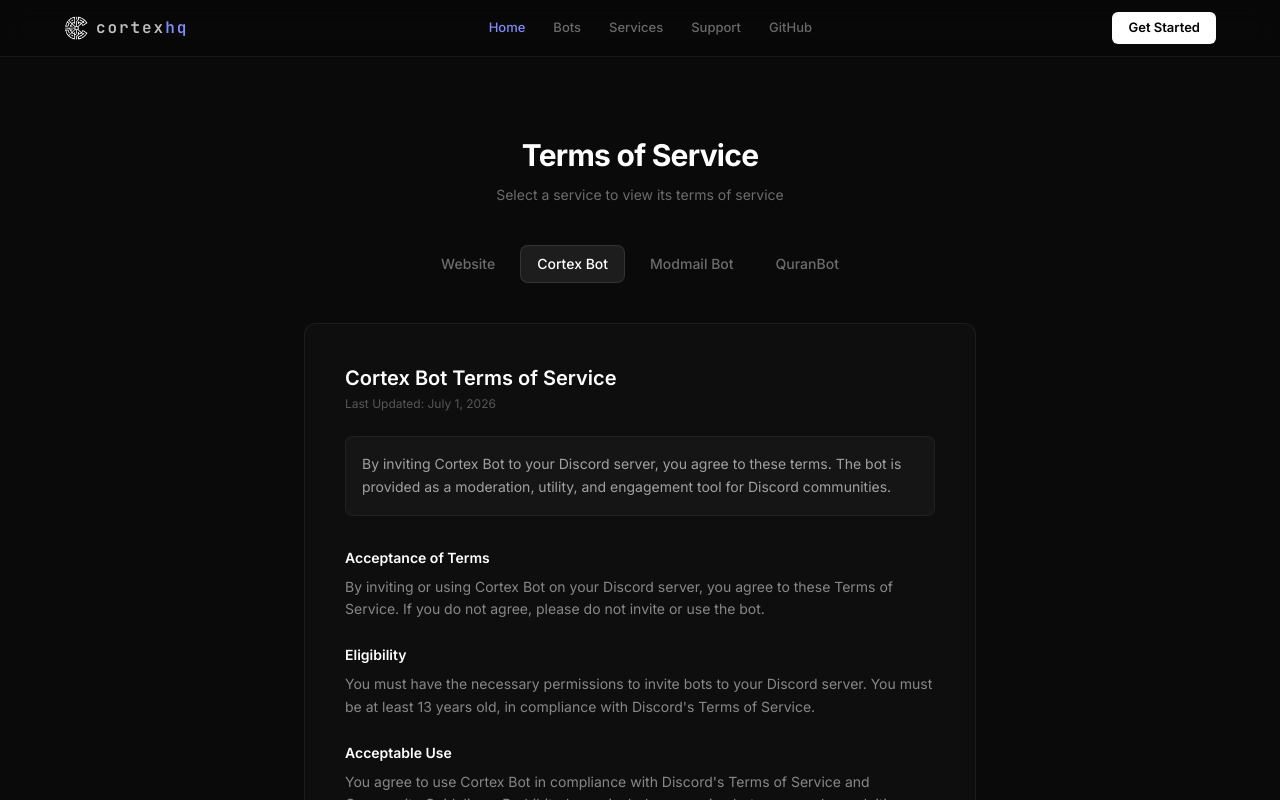
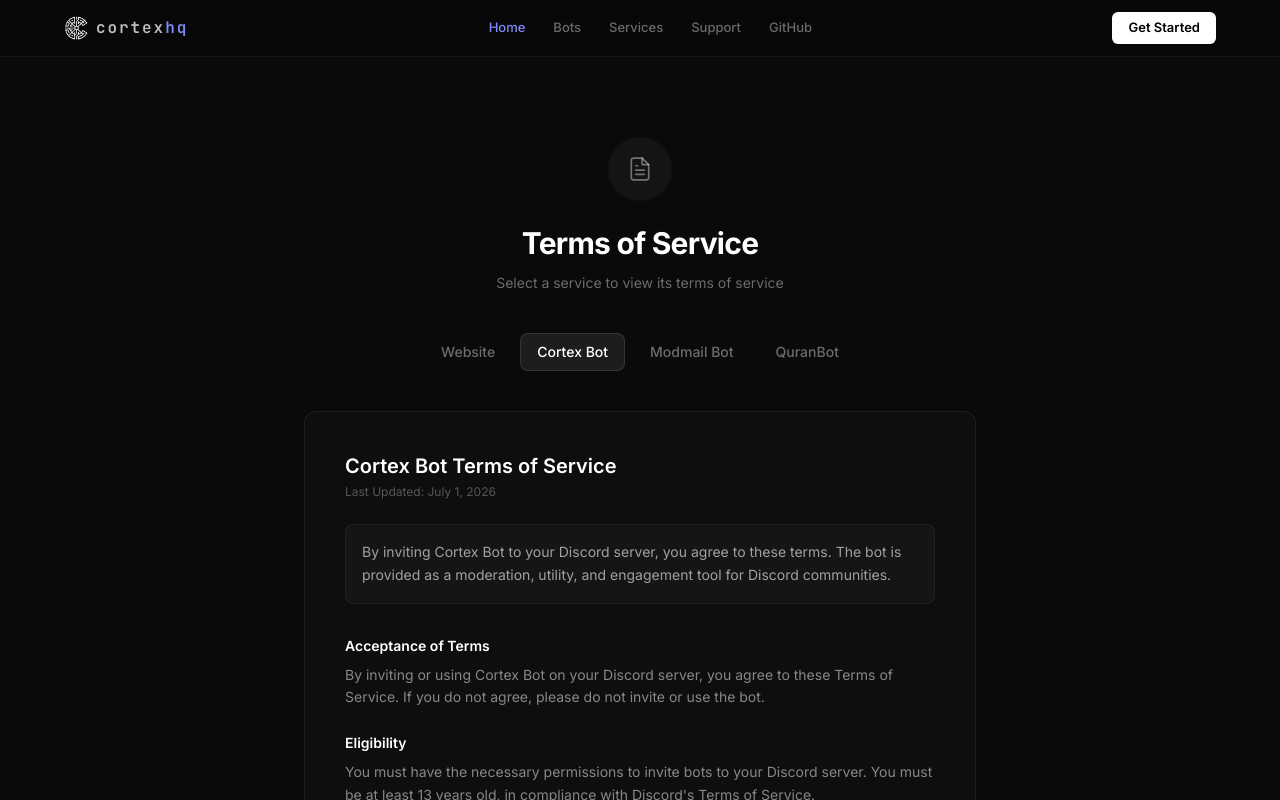
Before and after one commit to SEJED-DEV/Cortex-HQ, a Next.js app: page /terms in a window 1280 px wide. Shown: the top 800 px of the page. Built offline with nearby package versions, Linux system fonts and the light colour scheme.

Commit message:
Add icons to privacy (shield) and terms (document) pages

```diff
--- a/app/privacy/page.tsx
+++ b/app/privacy/page.tsx
@@ -171,6 +171,15 @@
         <section className="py-20 px-6">
           <div className="max-w-2xl mx-auto">
             <div className="text-center mb-10">
+              <div
+                className="w-16 h-16 rounded-full flex items-center justify-center mx-auto mb-6"
+                style={{ backgroundColor: "rgba(255,255,255,0.04)" }}
+              >
+                <svg width="26" height="26" viewBox="0 0 24 24" fill="none" stroke="rgba(255,255,255,0.4)" strokeWidth="1.5" strokeLinecap="round" strokeLinejoin="round">
+                  <rect x="3" y="11" width="18" height="11" rx="2" ry="2" />
+                  <path d="M7 11V7a5 5 0 0 1 10 0v4" />
+                </svg>
+              </div>
               <h1 className="text-3xl font-bold tracking-tight text-white mb-3">
                 Privacy Policy
               </h1>
--- a/app/terms/page.tsx
+++ b/app/terms/page.tsx
@@ -163,6 +163,18 @@
         <section className="py-20 px-6">
           <div className="max-w-2xl mx-auto">
             <div className="text-center mb-10">
+              <div
+                className="w-16 h-16 rounded-full flex items-center justify-center mx-auto mb-6"
+                style={{ backgroundColor: "rgba(255,255,255,0.04)" }}
+              >
+                <svg width="26" height="26" viewBox="0 0 24 24" fill="none" stroke="rgba(255,255,255,0.4)" strokeWidth="1.5" strokeLinecap="round" strokeLinejoin="round">
+                  <path d="M14 2H6a2 2 0 0 0-2 2v16a2 2 0 0 0 2 2h12a2 2 0 0 0 2-2V8z" />
+                  <polyline points="14 2 14 8 20 8" />
+                  <line x1="16" y1="13" x2="8" y2="13" />
+                  <line x1="16" y1="17" x2="8" y2="17" />
+                  <polyline points="10 9 9 9 8 9" />
+                </svg>
+              </div>
               <h1 className="text-3xl font-bold tracking-tight text-white mb-3">
                 Terms of Service
               </h1>
```
